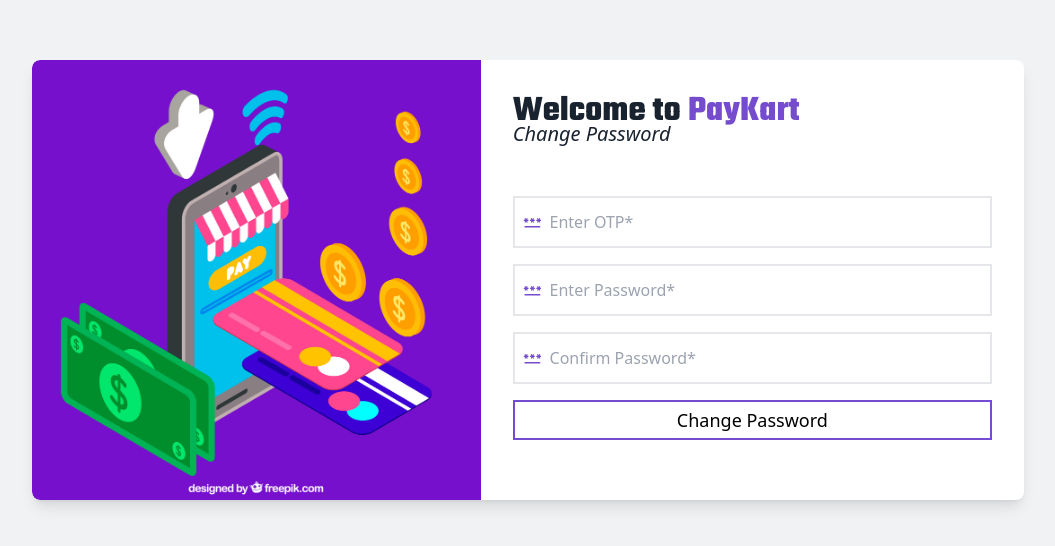
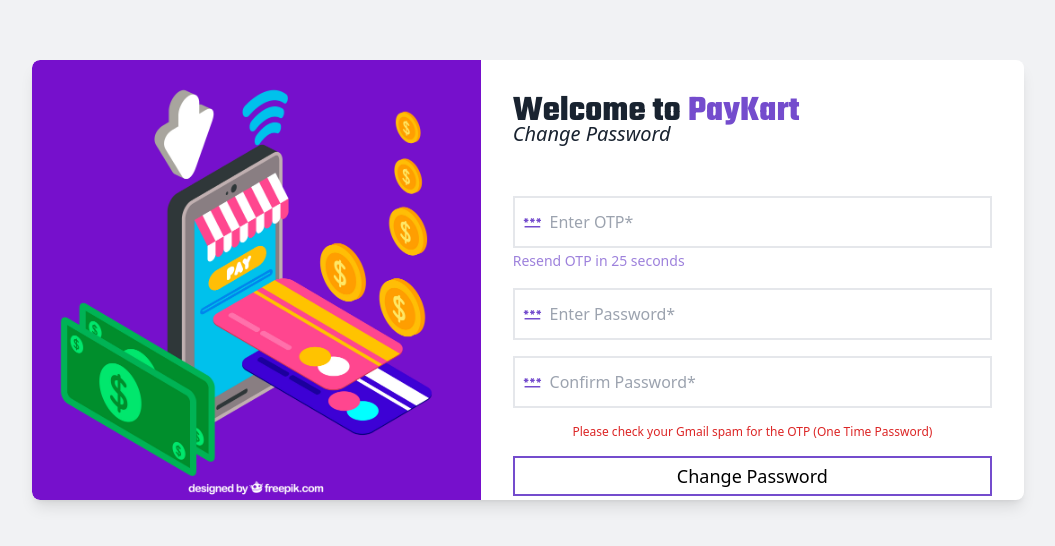
Before and after one commit to mo-amir-code/karteca-frontend, a Next.js app: page /auth/reset-password in a window 1280 px wide. Shown: the part 120-666 px from the top of the page, without its empty margins (112-1167 px from the left). Built offline with nearby package versions, Linux system fonts and the light colour scheme; no server answers.

Commit message:
update reset password page

```diff
--- a/src/components/auth/reset-password/ResetPasswordForm.tsx
+++ b/src/components/auth/reset-password/ResetPasswordForm.tsx
@@ -1,24 +1,29 @@
 "use client";
-import { useState } from "react";
+import { useCallback, useEffect, useState } from "react";
 import InputField from "@/components/checkout/InputField";
 import { useRouter, useSearchParams } from "next/navigation";
 import { useForm } from "react-hook-form";
 import SubmitButton from "../SubmitButton";
 import toast from "react-hot-toast";
-import { useResetPasswordMutation } from "@/redux/queries/auth/authAPI";
+import { useResendOTPMutation, useResetPasswordMutation } from "@/redux/queries/auth/authAPI";
 import { APIRequestType } from "@/redux/RootTypes";
+import { useQueryContext } from "@/context/QueryContext";
 
 const ResetPasswordForm = () => {
+  const [otpCountDown, setOtpCountDown] = useState<number>(30);
+  const [otpCountLoading, setOtpCountDownLoading] = useState<boolean>(false);
   const [isLoading, setIsLoading] = useState<boolean>(false);
   const [passwordMatch, setPasswordMatch] = useState<boolean>(false);
+  const { queries } = useQueryContext();
   const searchParams = useSearchParams();
   const token = searchParams.get("token");
   const router = useRouter();
   const [resetPassword] = useResetPasswordMutation();
+  const [resendOTP] = useResendOTPMutation();
 
   const { register, handleSubmit, reset } = useForm<FormData>();
 
-  const handleOnSubmit = async (data: {
+  const handleOnSubmit = useCallback(async (data: {
     otp: number;
     password: string;
     confirmPassword: string;
@@ -59,7 +64,60 @@ const ResetPasswordForm = () => {
       setIsLoading(false);
       console.log(error);
     }
+  }, [isLoading, handleSubmit, reset, resetPassword]);
+
+  const handleResendOTP = async () => {
+    if (otpCountDown !== 0) {
+      toast.error("Something went wrong with client");
+      return;
+    }
+
+    try {
+      setOtpCountDownLoading(true);
+
+      const token = queries.get("token");
+
+      const { data: resData, error } = (await resendOTP({
+        token: token || undefined,
+      })) as {
+        data: APIRequestType;
+        error?: { status: number; data: APIRequestType };
+      };
+
+      if (resData?.success) {
+        setOtpCountDown(60);
+        toast.success("OTP resent");
+      }
+
+      if (error?.status === 401) {
+        router.push("/auth/signup");
+        toast.error(error?.data?.message);
+      }
+
+      if (error?.data?.success === false && error?.status !== 401) {
+        toast.error(error?.data?.message);
+      }
+
+      setOtpCountDownLoading(false);
+    } catch (error) {
+      setOtpCountDownLoading(false);
+      console.log(error);
+    }
   };
+
+  useEffect(() => {
+    const to = setTimeout(() => {
+      setOtpCountDown((prev) => prev - 1);
+    }, 1000);
+
+    if (otpCountDown === 0) {
+      clearTimeout(to);
+    }
+
+    return () => {
+      clearTimeout(to);
+    };
+  }, [otpCountDown]);
 
   return (
     <form
@@ -68,12 +126,24 @@ const ResetPasswordForm = () => {
       })}
       className="flex flex-col gap-4 w-full"
     >
+      <div>
       <InputField
         register={register}
         placeHolder="Enter OTP*"
         type="number"
         icon="otp"
-      />
+        />
+        <button
+          type="button"
+          onClick={() => handleResendOTP()}
+          disabled={otpCountDown !== 0 || otpCountLoading}
+          className="text-sm max-sm:text-xs text-primary-color"
+        >
+          {otpCountDown === 0
+            ? "Resend OTP"
+            : `Resend OTP in ${otpCountDown} seconds`}
+        </button>
+        </div>
       <InputField
         register={register}
         placeHolder="Enter Password*"
@@ -87,6 +157,9 @@ const ResetPasswordForm = () => {
         icon="confirmPassword"
         error={passwordMatch ? "Password did not matched" : null}
       />
+      <p className="text-xs text-red-color text-center">
+        Please check your Gmail spam for the OTP (One Time Password)
+      </p>
       <SubmitButton name="Change Password" isLoading={isLoading} />
     </form>
   );
--- a/src/components/auth/signup/SignupForm.tsx
+++ b/src/components/auth/signup/SignupForm.tsx
@@ -89,14 +89,14 @@ const SignupForm = () => {
       >
         <InputField
           register={register}
-          placeHolder="Full Name"
+          placeHolder="Full Name*"
           type="text"
           icon="name"
           required
         />
         <InputField
           register={register}
-          placeHolder="Email"
+          placeHolder="Email*"
           type="email"
           icon="email"
           required
@@ -109,7 +109,7 @@ const SignupForm = () => {
         />
         <InputField
           register={register}
-          placeHolder="Male, Female or Transgender"
+          placeHolder="Male, Female or Transgender*"
           type="text"
           icon="gender"
           required
@@ -122,28 +122,28 @@ const SignupForm = () => {
         />
         <InputField
           register={register}
-          placeHolder="State"
+          placeHolder="State*"
           type="text"
           icon="state"
           required
         />
         <InputField
           register={register}
-          placeHolder="City"
+          placeHolder="City*"
           type="text"
           icon="city"
           required
         />
         <InputField
           register={register}
-          placeHolder="Password"
+          placeHolder="Password*"
           type="password"
           icon="password"
           required
         />
         <InputField
           register={register}
-          placeHolder="Confirm Password"
+          placeHolder="Confirm Password*"
           type="password"
           icon="confirmPassword"
           required
```
